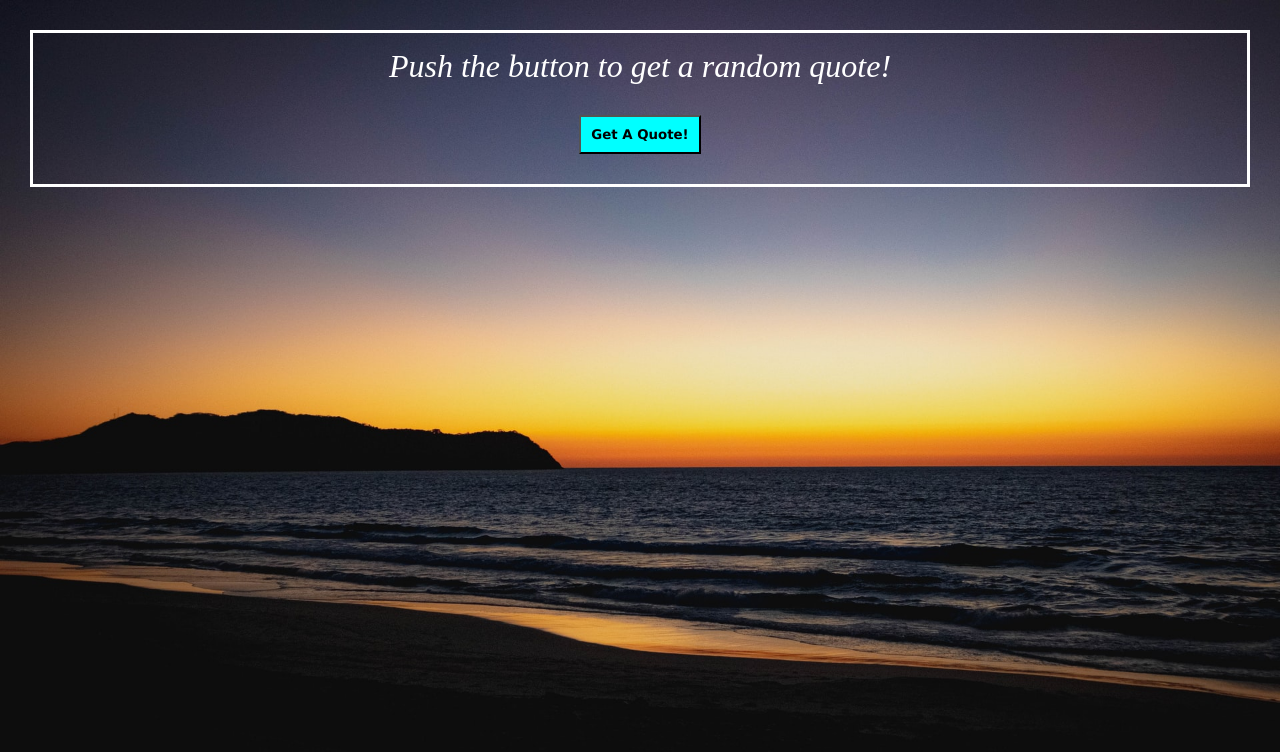
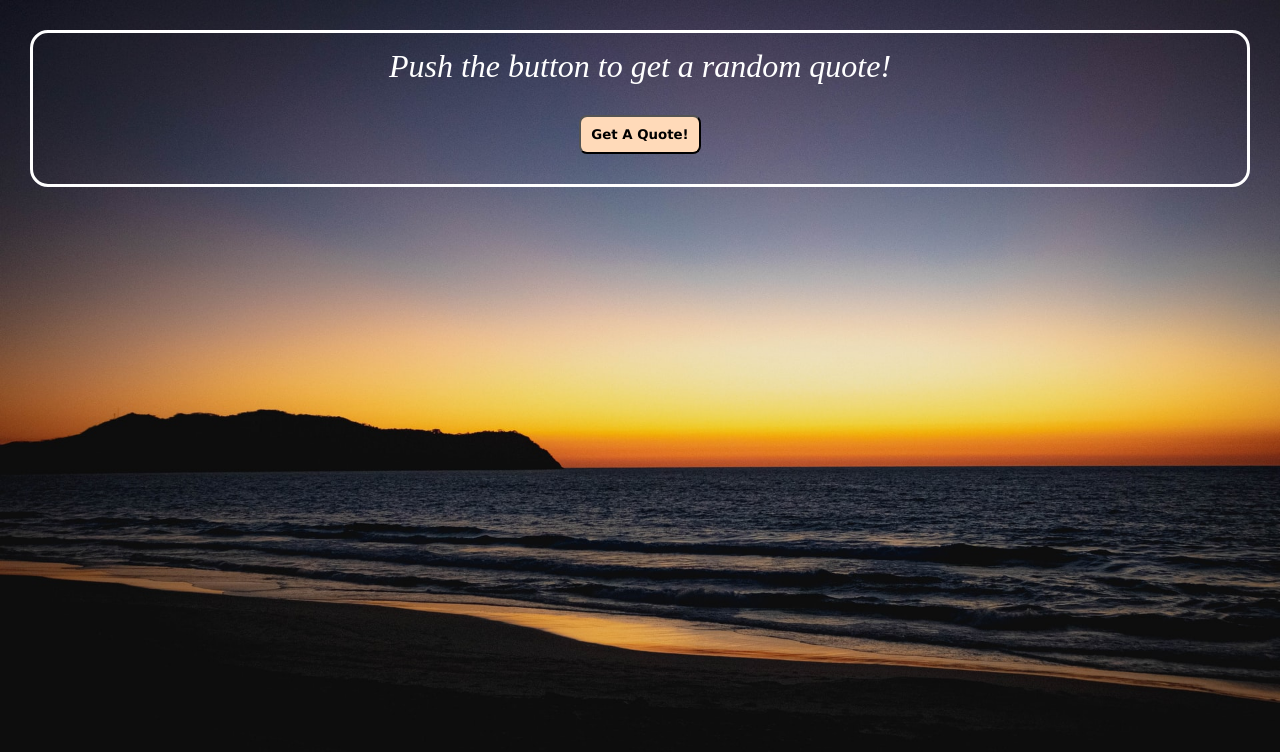
Before and after one commit to TZ-codes/random_quote_generator, a plain HTML site: page index.html in a window 1280 px wide. Drawn offline with Linux system fonts and the light colour scheme.

Commit message:
final changes

```diff
--- a/style.css
+++ b/style.css
@@ -5,7 +5,7 @@
 }
 
 body {
-    background-image: url(/images/fernando-gutierrez-1KKZVPi856g-unsplash.jpg);
+    background-image: url('images/fernando-gutierrez-1KKZVPi856g-unsplash.jpg');
     background-size: cover;
     background-repeat: no-repeat;
     max-width: 100%;
@@ -19,6 +19,7 @@ body {
     color: white;
     margin: 30px;
     padding: 15px;
+    border-radius: 18px;
 }
 
 #quote {
@@ -34,7 +35,8 @@ body {
 
 #button {
     font-family:Verdana, Geneva, Tahoma, sans-serif;
-    background-color: aqua;
+    background-color: peachpuff;
+    border-radius: 8px;
     margin: 15px;
     padding: 10px;
     font-weight: 700;
```
